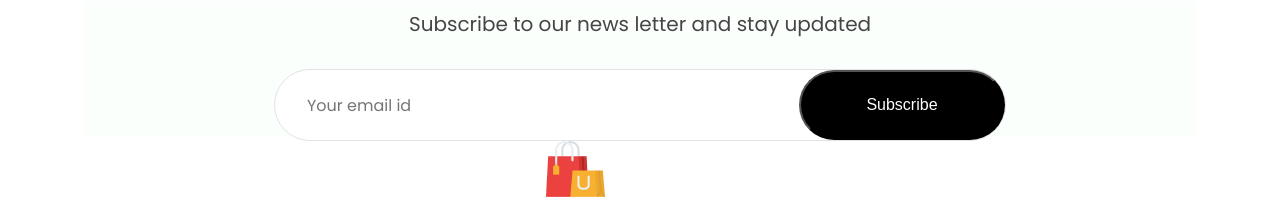
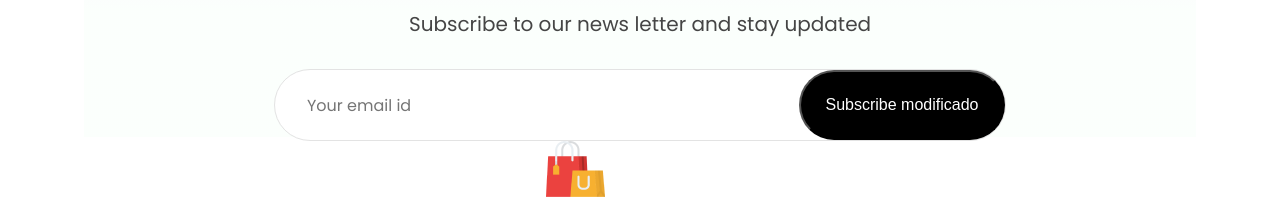
Before and after one commit to zzinue/E-commerce-Frontend, a React (Create React App) app: page / in a window 1280 px wide. Shown: the part 3767-3966 px from the top of the page. Built offline with nearby package versions, Linux system fonts and the light colour scheme.

Commit message:
subscribe modificado

```diff
--- a/src/Components/NewsLetter/NewsLetter.jsx
+++ b/src/Components/NewsLetter/NewsLetter.jsx
@@ -8,7 +8,7 @@ const NewsLetter = () => {
       <p>Subscribe to our news letter and stay updated</p>
       <div>
         <input type="email" placeholder="Your email id" />
-        <button>Subscribe</button>
+        <button>Subscribe modificado</button>
       </div>
     </div>
   );
```
